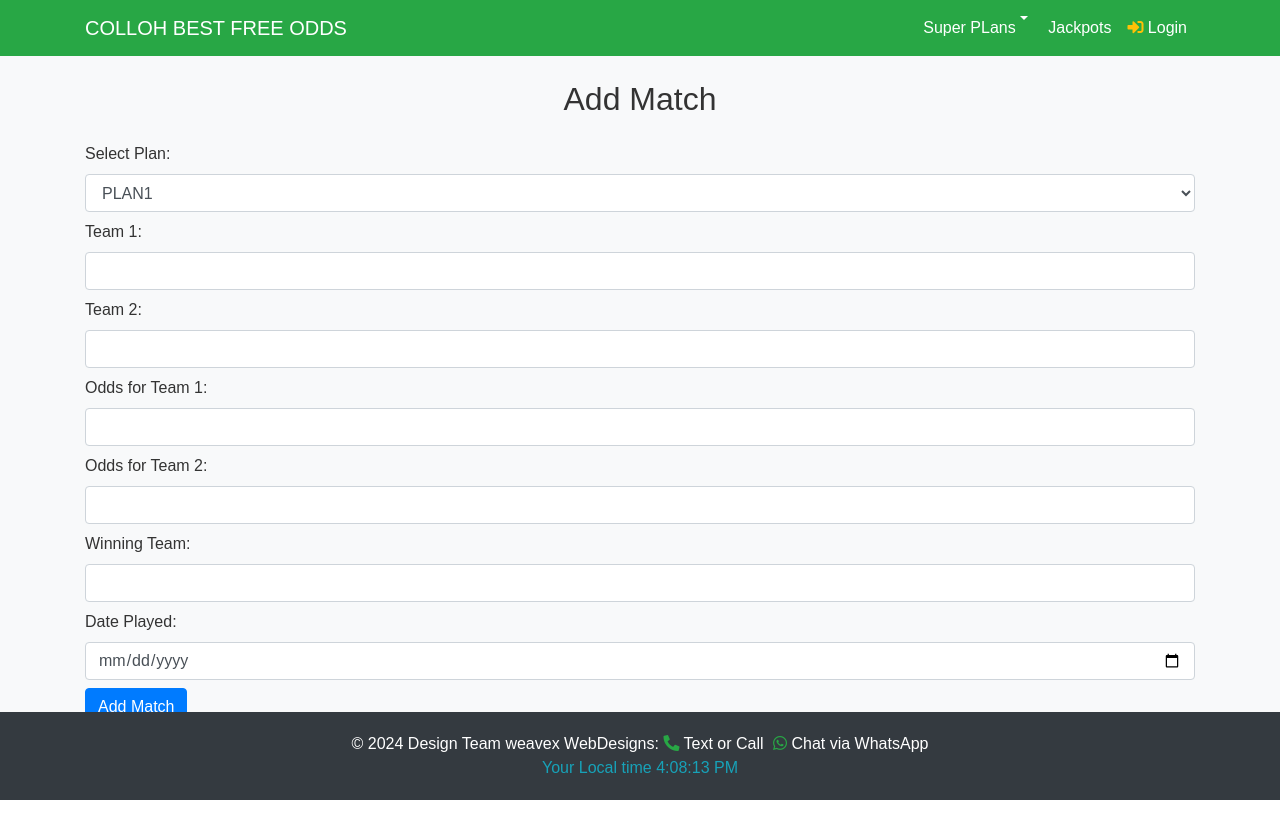
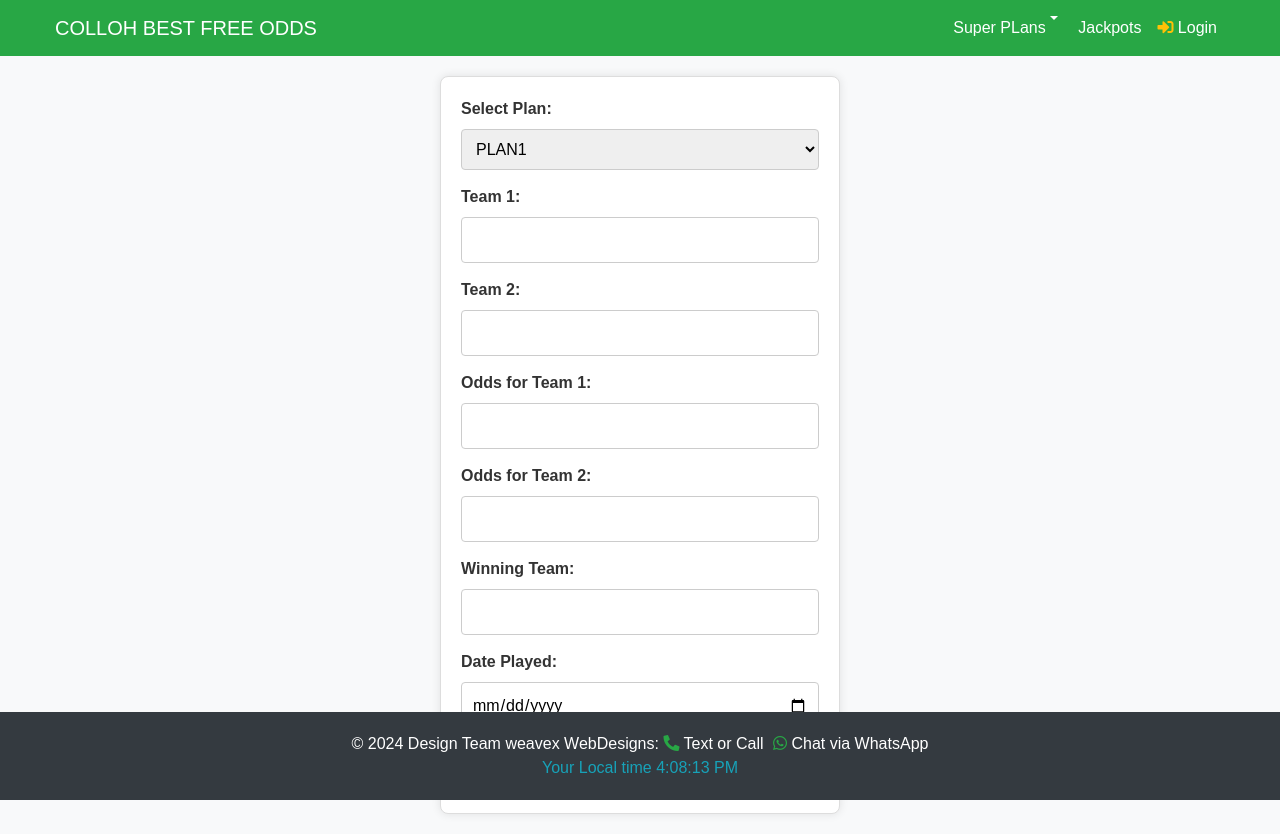
Before and after one commit to Clifford537/oddisite, a PHP site: page /match_add_form.php in a window 1280 px wide. Before the commit the page ends 800 px from the top, so only its background shows below. Run offline with PHP 8.4, Linux system fonts and the light colour scheme; data comes from the database, SQL or seed files in the repository.

Commit message:
update on styling

```diff
--- a/css/style.css
+++ b/css/style.css
@@ -199,3 +199,67 @@ main {
             text-align: center;
             margin-top: 10px;
         }
+        .footer {
+            background-color: #343a40;
+            color: #ffffff;
+            padding: 20px;
+            text-align: center;
+            width: 100%;
+            position: fixed;
+            bottom: 0;
+            left: 0;
+        }
+        /*Register */
+        .register-form {
+            max-width: 400px;
+            margin: 20px auto;
+            padding: 20px;
+            background-color: #ffffff;
+            border: 1px solid #ddd;
+            border-radius: 8px;
+            box-shadow: 0 0 10px rgba(0, 0, 0, 0.1);
+        }
+
+        .register-form label {
+            display: block;
+            margin-bottom: 8px;
+            font-weight: bold;
+            color: #333;
+        }
+
+        .register-form input[type="text"],
+        .register-form input[type="date"],
+        .register-form select {
+            width: 100%;
+            padding: 10px;
+            margin-bottom: 15px;
+            border: 1px solid #ccc;
+            border-radius: 4px;
+            box-sizing: border-box;
+        }
+
+        .register-form input[type="submit"] {
+            width: 50%;
+            padding: 12px;
+            background-color: #28a745;
+            color: #fff;
+            border: none;
+            border-radius: 4px;
+            cursor: pointer;
+            font-size: 16px;
+            transition: background-color 0.3s ease;
+            display: block;
+            margin-right: 25%;
+            margin-left: 25%;
+        }
+
+        .register-form input[type="submit"]:hover {
+            background-color: #218838;
+        }
+
+        .form-heading {
+            text-align: center;
+            font-size: 24px;
+            margin-bottom: 20px;
+            color: #333;
+        }
--- a/login.php
+++ b/login.php
@@ -18,9 +18,9 @@ $conn->close();
 ?>
 <?php include './layout/header.php'; ?>
 <body>
-  <h2 class="login-heading">Login</h2>
+  <h2 class="login-heading"></h2>
     <form action="login_process.php" method="post" class="login-form">
-        <p class="text-dark ">Dear User enter your login information</p>
+        <p class="text-dark login-heading">LOGIN</p>
         <label for="usertype" class="login-label">User Type:</label><br>
         <select id="usertype" name="usertype" required class="login-select">
             <?php foreach ($usertypes as $usertype): ?>
--- a/match_add_form.php
+++ b/match_add_form.php
@@ -1,10 +1,9 @@
 <?php include './layout/header.php'; ?>
 
-<h2 class="text-center mt-4 mb-4">Add Match</h2>
 <div class="container">
-    <form action="match_add.php" method="POST">
+    <form action="match_add.php" method="POST" class="register-form">
         <label for="plan_id">Select Plan:</label>
-        <select id="plan_id" name="plan_id" class="form-control mb-2" required>
+        <select id="plan_id" name="plan_id" required>
             <?php
             // Include database connection script
             require_once 'dbconnection.php';
@@ -34,18 +33,18 @@
             ?>
         </select>
         <label for="team1">Team 1:</label>
-        <input type="text" id="team1" name="team1" class="form-control mb-2" required>
+        <input type="text" id="team1" name="team1" required>
         <label for="team2">Team 2:</label>
-        <input type="text" id="team2" name="team2" class="form-control mb-2" required>
+        <input type="text" id="team2" name="team2" required>
         <label for="odds_team1">Odds for Team 1:</label>
-        <input type="text" id="odds_team1" name="odds_team1" class="form-control mb-2" required>
+        <input type="text" id="odds_team1" name="odds_team1" required>
         <label for="odds_team2">Odds for Team 2:</label>
-        <input type="text" id="odds_team2" name="odds_team2" class="form-control mb-2" required>
+        <input type="text" id="odds_team2" name="odds_team2" required>
         <label for="win_team">Winning Team:</label>
-        <input type="text" id="win_team" name="win_team" class="form-control mb-2" required>
+        <input type="text" id="win_team" name="win_team" required>
         <label for="date_played">Date Played:</label>
-        <input type="date" id="date_played" name="date_played" class="form-control mb-2" required>
-        <input type="submit" value="Add Match" class="btn btn-primary">
+        <input type="date" id="date_played" name="date_played" required>
+        <input type="submit" value="Add Match">
     </form>
 </div>
 
--- a/style.css
+++ b/style.css
@@ -8,7 +8,33 @@ body {
     padding: 0 15px;
     margin-left: auto;
     margin-right: auto;
+    max-width: 1200px; /* Maximum width for larger screens */
 }
+
+@media (max-width: 1200px) {
+    .container {
+        max-width: 960px; /* Adjust maximum width for medium screens */
+    }
+}
+
+@media (max-width: 992px) {
+    .container {
+        max-width: 720px; /* Adjust maximum width for smaller screens */
+    }
+}
+
+@media (max-width: 768px) {
+    .container {
+        max-width: 540px; /* Adjust maximum width for mobile devices */
+    }
+}
+
+@media (max-width: 576px) {
+    .container {
+        padding: 0 10px; /* Reduce padding for extra small screens */
+    }
+}
+
 
 .footer {
     background-color: #343a40;
@@ -183,11 +209,13 @@ main {
             padding: 12px 20px;
             text-align: center;
             text-decoration: none;
-            display: inline-block;
+            display: block;
             font-size: 16px;
             border-radius: 4px;
             cursor: pointer;
             transition: background-color 0.3s ease;
+            margin-left: 39% ;
+            margin-right: 50%;
         }
 
         .login-button:hover {
@@ -199,3 +227,57 @@ main {
             text-align: center;
             margin-top: 10px;
         }
+/*reg */
+        .register-form {
+            max-width: 400px;
+            margin: 20px auto;
+            padding: 20px;
+            background-color: #ffffff;
+            border: 1px solid #ddd;
+            border-radius: 8px;
+            box-shadow: 0 0 10px rgba(0, 0, 0, 0.1);
+        }
+
+        .register-form label {
+            display: block;
+            margin-bottom: 8px;
+            font-weight: bold;
+            color: #333;
+        }
+
+        .register-form input[type="text"],
+        .register-form input[type="date"],
+        .register-form select {
+            width: 100%;
+            padding: 10px;
+            margin-bottom: 15px;
+            border: 1px solid #ccc;
+            border-radius: 4px;
+            box-sizing: border-box;
+        }
+
+        .register-form input[type="submit"] {
+            width: 50%;
+            padding: 12px;
+            background-color: #28a745;
+            color: #fff;
+            border: none;
+            border-radius: 4px;
+            cursor: pointer;
+            font-size: 16px;
+            transition: background-color 0.3s ease;
+            display: block;
+            margin-right: 25%;
+            margin-left: 25%;
+        }
+
+        .register-form input[type="submit"]:hover {
+            background-color: #218838;
+        }
+
+        .form-heading {
+            text-align: center;
+            font-size: 24px;
+            margin-bottom: 20px;
+            color: #333;
+        }
```
Also changed, not shown: jackpot/add_jackpot_form.php (+14 -14 lines).
